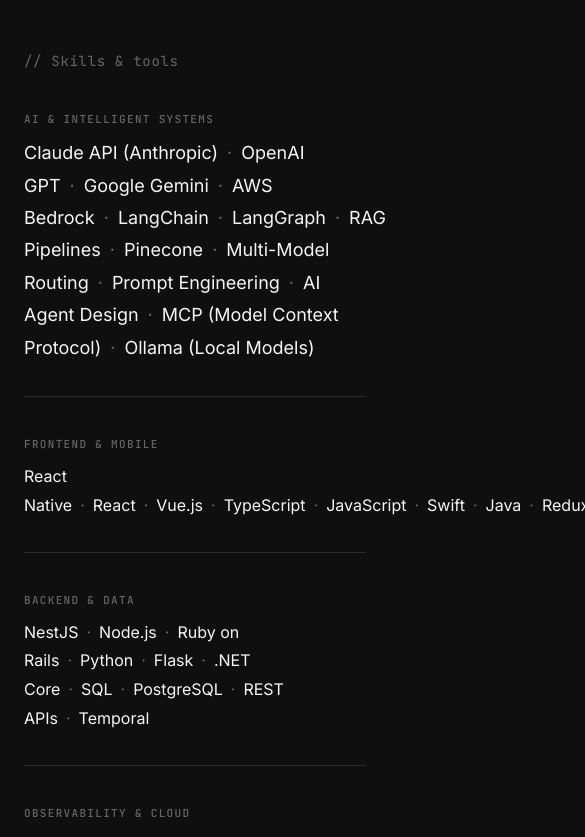
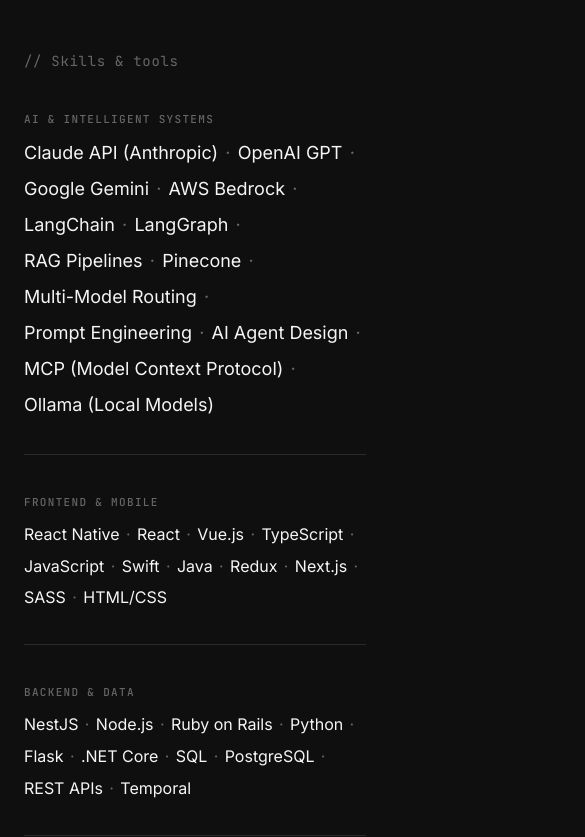
Before and after one commit to MiguelOcegueraM/portfolio_mk, a Vue app: page / in a window 390 px wide. Shown: the part 4020-4857 px from the top of the page, 585 px wide, since content can reach past the window. Built offline with nearby package versions, Linux system fonts and the light colour scheme.

Commit message:
Fixed responsive

```diff
--- a/src/section/SkillsSection.vue
+++ b/src/section/SkillsSection.vue
@@ -126,9 +126,15 @@
 }
 
 .cat-items {
+  display: flex;
+  flex-wrap: wrap;
+  align-items: baseline;
+  column-gap: 0.4em;
+  row-gap: 0.2em;
   font-size: clamp(16px, 1.2vw, 20px);
   line-height: 1.8;
   color: var(--text-primary);
+  overflow-wrap: anywhere;
 }
 
 .featured .cat-items {
@@ -143,7 +149,6 @@
 
 .dot {
   color: var(--text-muted);
-  margin: 0 0.5em;
 }
 
 @media (max-width: 768px) {
```
